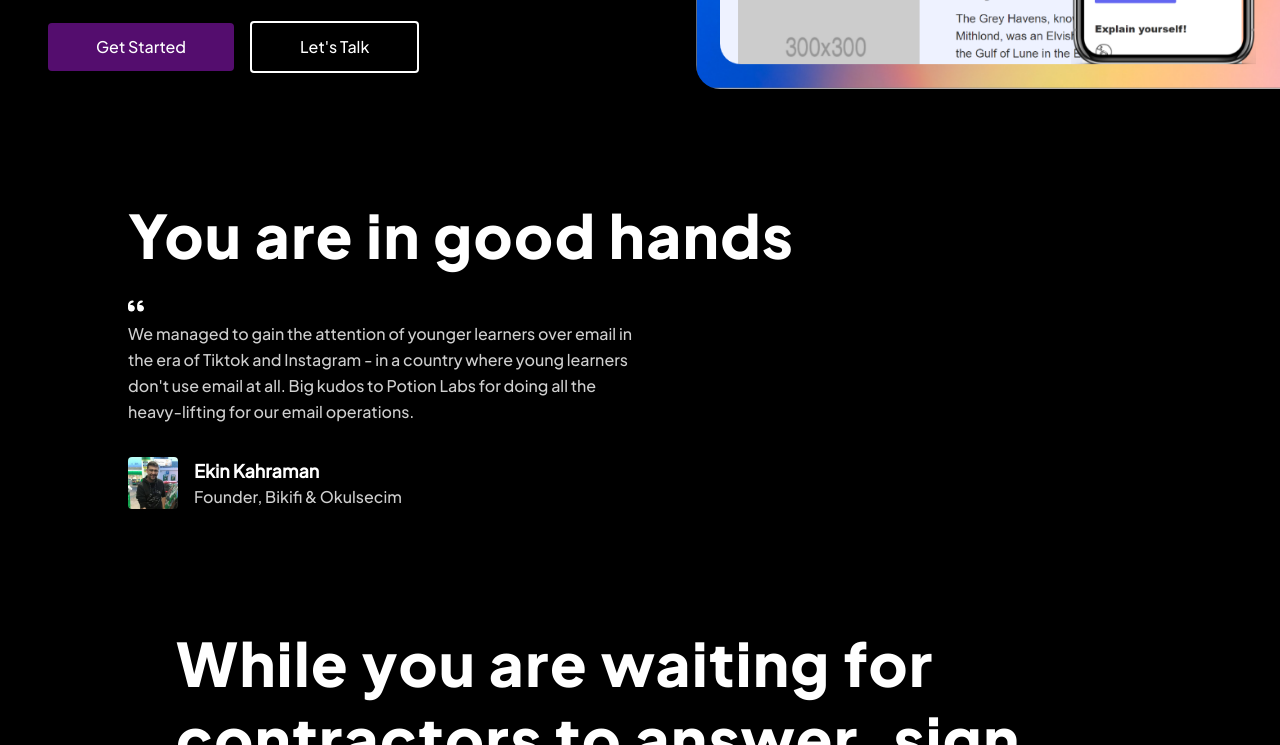
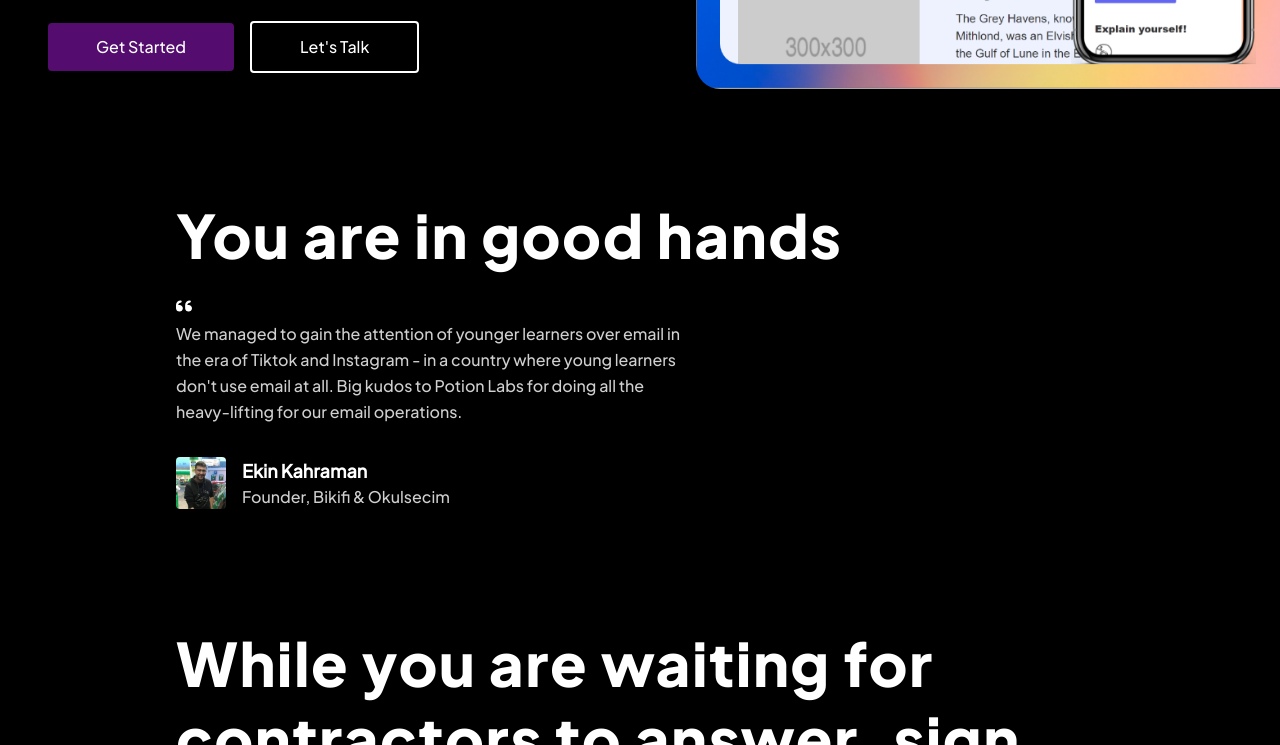
Before and after one commit to demirelio/potionlabs-marketing, a Gatsby site: page / in a window 1280 px wide. Shown: the part 762-1507 px from the top of the page. Built offline with nearby package versions, Linux system fonts and the light colour scheme; Gatsby itself is replaced by a stand-in of ours.

Commit message:
social proof bugfix

```diff
--- a/src/components/social-proof.js
+++ b/src/components/social-proof.js
@@ -3,7 +3,7 @@ import { StaticImage } from "gatsby-plugin-image"
 
 export default function SocialProof() {
   return (
-    <section className="max-w-5xl my-[36px]  mx-[24px] lg:mt-20 lg:mx-auto grid gap-8 xl:min-w-[1024px]">
+    <section className="max-w-5xl py-[36px] px-[24px] lg:px-[48px] lg:pt-20 lg:mx-auto grid gap-8 xl:min-w-[1024px]">
       <h1 className="font-jakarta800 text-white text-3xl md:text-4xl lg:text-5xl xl:text-6xl tracking-wide xl:leading-none">
         You are in good hands
       </h1>
```
